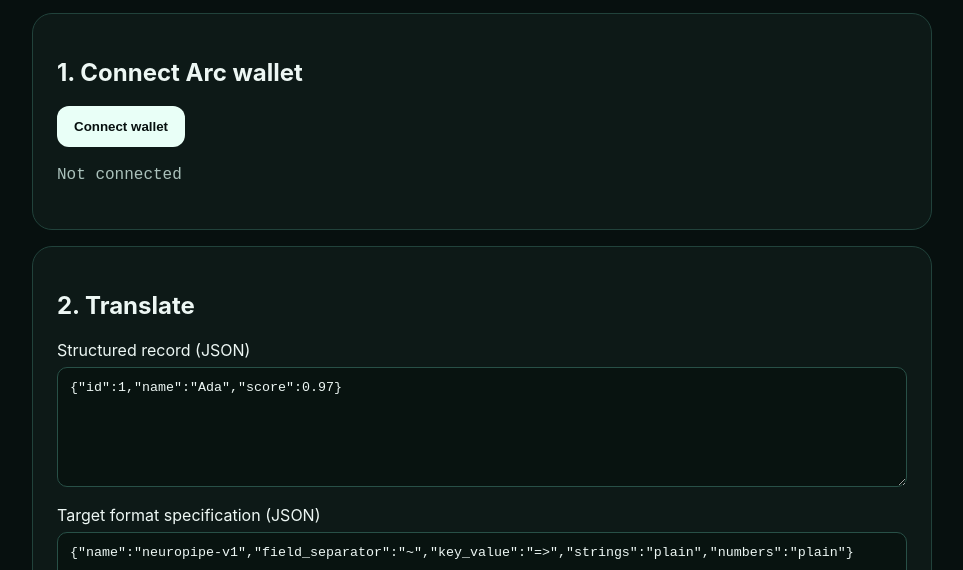
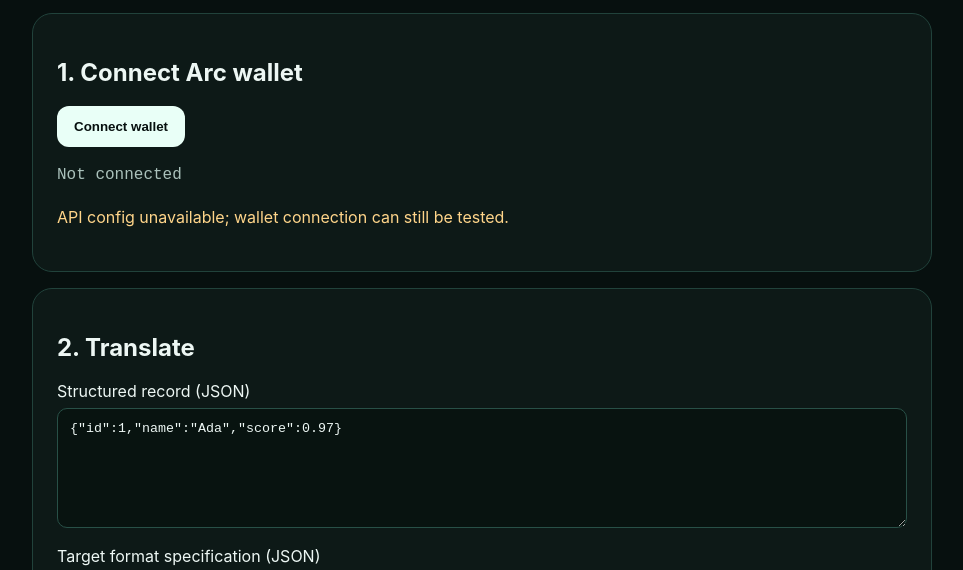
Before and after one commit to jbnikky13/NeuroCodec, a plain HTML site: page public/index.html in a window 1280 px wide. Shown: the part 184-754 px from the top of the page, without its empty margins (158-1121 px from the left). Drawn offline with nearby package versions, Linux system fonts and the light colour scheme; no server answers.

Commit message:
fix: handle wallet provider availability gracefully

```diff
--- a/public/index.html
+++ b/public/index.html
@@ -13,7 +13,7 @@
 <script>
 const ARC={chainId:5042,chainHex:"0x13b2",rpcUrl:"https://rpc.mainnet.arc.io"};let provider,signer,receiptDigest,recipient;
 const $=id=>document.getElementById(id),show=(id,v)=>$(id).textContent=v;
-async function loadConfig(){const r=await fetch("/api/config");if(r.ok)recipient=(await r.json()).recipient||""}
+async function loadConfig(){try{const r=await fetch("/api/config");if(!r.ok)throw Error("API config unavailable");const c=await r.json();recipient=c.recipient||""}catch(e){show("network","API config unavailable; wallet connection can still be tested.")}}
 async function ensureArc(){if(!window.ethereum)throw Error("Install an EVM wallet such as MetaMask.");const n=await provider.getNetwork();if(Number(n.chainId)!==ARC.chainId)await window.ethereum.request({method:"wallet_switchEthereumChain",params:[{chainId:ARC.chainHex}]});const f=await provider.getNetwork();if(Number(f.chainId)!==ARC.chainId)throw Error("Wallet must be on Arc Mainnet (5042).");show("network","✓ Arc Mainnet connected • chain 5042")}
 $("connect").onclick=async()=>{try{provider=new ethers.BrowserProvider(window.ethereum);await provider.send("eth_requestAccounts",[]);await ensureArc();signer=await provider.getSigner();show("wallet",await signer.getAddress());$("connect").textContent="Wallet connected"}catch(e){show("network","✗ "+e.message)}};
 $("translate").onclick=async()=>{try{const r=await fetch("/api/translate",{method:"POST",headers:{"content-type":"application/json"},body:JSON.stringify({record:JSON.parse($("record").value),target_spec:JSON.parse($("spec").value),job_id:"web-"+Date.now()})});const d=await r.json();if(!r.ok)throw Error(d.detail||"Translation failed");receiptDigest=d.receipt_digest;show("result",JSON.stringify(d,null,2));$("pay").disabled=!signer||!recipient}catch(e){show("result","ERROR: "+e.message)}};
```
